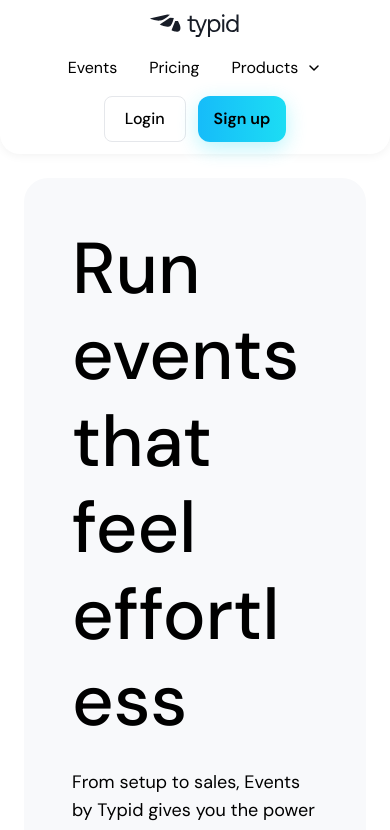
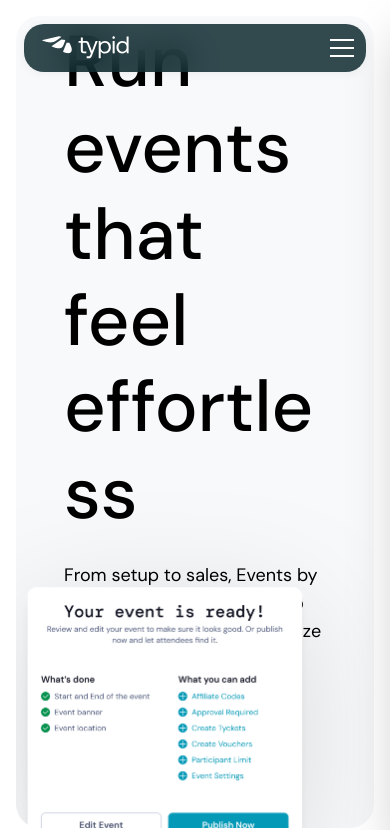
Before and after one commit to LabuanWarren/events-landing-vercel-app, a React (Vite) app: page / in a window 390 px wide. Shown: the top 830 px of the page. Built offline with nearby package versions, Linux system fonts and the light colour scheme.

Commit message:
navbar responsive for mobile and added UI styling and effects

```diff
--- a/src/components/ui/CTAButton.tsx
+++ b/src/components/ui/CTAButton.tsx
@@ -52,7 +52,7 @@ export const CTAButtonSmall: React.FC<CTAButtonProps> = ({
       className="h-[46px] rounded-xl flex flex-row justify-between items-center px-4 bg-brand-gradient text-black font-['DM_Sans'] text-base font-semibold no-underline transition-all duration-250 shadow-[0_6px_20px_rgba(28,221,244,0.3)] hover:translate-y-[-3px] hover:shadow-[0_10px_30px_rgba(28,221,244,0.45)] active:translate-y-0 active:shadow-[0_4px_15px_rgba(28,221,244,0.25)] hover:brightness-110"
     >
       <div className="flex flex-row justify-start items-end py-1">
-        <span className="text-left align-middle text-base font-['DM_Sans'] leading-6 text-black font-semibold">
+        <span className="text-left align-middle text-base font-['DM_Sans'] leading-6 text-black font-medium">
           {label}
         </span>
       </div>
--- a/src/components/ui/Hero.tsx
+++ b/src/components/ui/Hero.tsx
@@ -3,8 +3,8 @@ import { CTAButton } from './CTAButton';
 
 export const Hero = () => {
   return (
-    <div className="flex flex-col justify-start items-center p-6 gap-20">
-      <div className="rounded-3xl flex overflow-hidden flex-row md:flex-row flex-col justify-start items-center bg-[#f8f9fb]">
+    <div className="flex flex-col justify-start items-center p-4 gap-20 h-[100vh]">
+      <div className="rounded-3xl flex overflow-hidden flex-row md:flex-row flex-col justify-center bg-[#f8f9fb] w-full h-full">
         <div className="flex flex-col justify-center items-start p-12 md:p-12 gap-8">
           <div className="flex max-w-[600px] flex-col justify-start items-start gap-6">
             <h1 className="text-left text-7xl md:text-7xl text-5xl font-medium font-['DM_Sans'] leading-[1.2] text-black">
@@ -22,7 +22,7 @@ export const Hero = () => {
           <img
             src="/Dashboard.webp"
             alt="Dashboard overview"
-            className="absolute top-0 left-0 w-[723px] h-auto object-contain drop-shadow-[0_20px_60px_rgba(0,0,0,0.12)]"
+            className="absolute top-20 left-0 w-[723px] h-auto object-contain drop-shadow-[0_20px_60px_rgba(0,0,0,0.12)]"
           />
           <img
             src="/DashboardModal.webp"
--- a/src/components/ui/navbar.tsx
+++ b/src/components/ui/navbar.tsx
@@ -1,39 +1,168 @@
-import React from 'react';
+import { useState, useEffect } from 'react';
 import { CTAButtonSmall } from './CTAButton';
 
 export const Navbar = () => {
+  const [isInFeaturesSection, setIsInFeaturesSection] = useState(false);
+  const [isMobileMenuOpen, setIsMobileMenuOpen] = useState(false);
+
+  useEffect(() => {
+    const handleScroll = () => {
+      // Find the Features section by looking for the section with gradient background
+      const featuresSection = document.querySelector('section.bg-gradient-to-b');
+      if (!featuresSection) return;
+
+      const rect = featuresSection.getBoundingClientRect();
+      // Check if we've scrolled to the features section (within viewport)
+      const threshold = window.innerHeight * 0.1; // Trigger when 10% into viewport
+      setIsInFeaturesSection(rect.top <= threshold && rect.bottom >= 0);
+    };
+
+    window.addEventListener('scroll', handleScroll, { passive: true });
+    handleScroll(); // Check initial state
+
+    return () => window.removeEventListener('scroll', handleScroll);
+  }, []);
+
+  // Close mobile menu when clicking outside
+  useEffect(() => {
+    if (isMobileMenuOpen) {
+      document.body.style.overflow = 'hidden';
+    } else {
+      document.body.style.overflow = 'unset';
+    }
+    return () => {
+      document.body.style.overflow = 'unset';
+    };
+  }, [isMobileMenuOpen]);
+
   return (
-    <header className="flex flex-col justify-center items-center sticky top-0 w-full z-[1000] bg-white px-4 py-3 rounded-bl-[1.25rem] rounded-br-[1.25rem] shadow-[0_2px_10px_rgba(0,0,0,0.05)]">
-      <nav className="flex flex-row justify-between items-center w-full max-w-[1440px] md:flex-row flex-col gap-4 md:gap-0">
+    <>
+      <div className="fixed p-4 top-0 left-0 flex w-full z-[1000] px-6 py-6">
+        <header className={`flex-col justify-between items-center w-full pl-4 pr-2 py-2 rounded-[1.25rem] shadow-[0_2px_10px_rgba(0,0,0,0.05)] backdrop-blur-lg transition-all duration-300 ${
+          isInFeaturesSection ? 'bg-brand-950/80' : 'bg-white/40'
+        }`}>
+          <nav className="flex flex-row justify-between items-center w-full">
+            {/* Logo */}
             <div className="flex items-center">
-          <div className="flex items-center">
-            <img src="/typid-logo.svg" alt="Typid Logo" className="h-7 w-auto" />
-          </div>
+              <img
+                src={isInFeaturesSection ? "/typid-logo-white.svg" : "/typid-logo.svg"}
+                alt="Typid Logo"
+                className="h-7 w-auto transition-opacity duration-300"
+              />
             </div>
 
-        <div className="flex flex-row items-center gap-8 w-full md:w-auto justify-center">
-          <a className="flex flex-row items-center gap-1 cursor-pointer transition-colors duration-200 hover:text-[#0a7a94]">
-            <span className="text-base font-['DM_Sans'] leading-6 text-black">Events</span>
+            {/* Desktop Navigation Links */}
+            <div className="hidden lg:flex flex-row items-center gap-8">
+              <a className={`flex flex-row items-center gap-1 cursor-pointer transition-colors duration-300 ${
+                isInFeaturesSection ? 'hover:text-[#00C1DB]' : 'hover:text-[#0a7a94]'
+              }`}>
+                <span className={`text-base font-['DM_Sans'] leading-6 transition-colors duration-300 ${
+                  isInFeaturesSection ? 'text-white' : 'text-black'
+                }`}>Events</span>
               </a>
-          <a className="flex flex-row items-center gap-1 cursor-pointer transition-colors duration-200 hover:text-[#0a7a94]">
-            <span className="text-base font-['DM_Sans'] leading-6 text-black">Pricing</span>
+              <a className={`flex flex-row items-center gap-1 cursor-pointer transition-colors duration-300 ${
+                isInFeaturesSection ? 'hover:text-[#00C1DB]' : 'hover:text-[#0a7a94]'
+              }`}>
+                <span className={`text-base font-['DM_Sans'] leading-6 transition-colors duration-300 ${
+                  isInFeaturesSection ? 'text-white' : 'text-black'
+                }`}>Pricing</span>
               </a>
-          <a className="flex flex-row items-center gap-1 cursor-pointer transition-colors duration-200 hover:text-[#0a7a94]">
-            <span className="text-base font-['DM_Sans'] leading-6 text-black">Products</span>
+              <a className={`flex flex-row items-center gap-1 cursor-pointer transition-colors duration-300 ${
+                isInFeaturesSection ? 'hover:text-[#00C1DB]' : 'hover:text-[#0a7a94]'
+              }`}>
+                <span className={`text-base font-['DM_Sans'] leading-6 transition-colors duration-300 ${
+                  isInFeaturesSection ? 'text-white' : 'text-black'
+                }`}>Products</span>
                 <div className="flex items-center justify-center ml-1">
-              <img src="/chevron-down.svg" alt="Dropdown" className="h-4 w-4" />
+                  <img
+                    src="/chevron-down.svg"
+                    alt="Dropdown"
+                    className={`h-4 w-4 transition-all duration-300 ${
+                      isInFeaturesSection ? 'filter brightness-0 invert' : ''
+                    }`}
+                  />
                 </div>
               </a>
             </div>
 
-        <div className="flex flex-row items-center gap-3 w-full md:w-auto justify-center">
-          <button className="rounded-lg px-5 py-2.5 bg-white border border-gray-200 text-base font-['DM_Sans'] font-medium text-black cursor-pointer transition-all duration-200 hover:bg-[#f8f9fb]">
+            {/* Desktop Action Buttons */}
+            <div className="hidden lg:flex flex-row items-center gap-3">
+              <button className={`rounded-lg px-5 py-2.5 border text-base font-['DM_Sans'] font-medium cursor-pointer transition-all duration-300 ${
+                isInFeaturesSection
+                  ? 'bg-transparent border-white text-white hover:bg-white/10'
+                  : 'bg-white border-gray-200 text-black hover:bg-[#f8f9fb]'
+              }`}>
                 Login
               </button>
               <CTAButtonSmall label="Sign up" hideIcon />
             </div>
+
+            {/* Mobile Hamburger Menu Button */}
+            <button
+              className="lg:hidden flex flex-col justify-center items-center w-8 h-8 gap-1.5 z-50"
+              onClick={() => setIsMobileMenuOpen(!isMobileMenuOpen)}
+              aria-label="Toggle menu"
+            >
+              <span className={`w-6 h-0.5 transition-all duration-300 ${
+                isMobileMenuOpen ? 'rotate-45 translate-y-2' : ''
+              } ${isInFeaturesSection ? 'bg-white' : 'bg-black'}`} />
+              <span className={`w-6 h-0.5 transition-all duration-300 ${
+                isMobileMenuOpen ? 'opacity-0' : 'opacity-100'
+              } ${isInFeaturesSection ? 'bg-white' : 'bg-black'}`} />
+              <span className={`w-6 h-0.5 transition-all duration-300 ${
+                isMobileMenuOpen ? '-rotate-45 -translate-y-2' : ''
+              } ${isInFeaturesSection ? 'bg-white' : 'bg-black'}`} />
+            </button>
           </nav>
         </header>
+      </div>
+
+      {/* Mobile Menu Overlay */}
+      {isMobileMenuOpen && (
+        <div
+          className="fixed inset-0 bg-black/50 z-[999] lg:hidden"
+          onClick={() => setIsMobileMenuOpen(false)}
+        />
+      )}
+
+      {/* Mobile Menu Slide-out */}
+      <div className={`fixed top-0 right-0 h-full w-[280px] z-[1001] lg:hidden transform transition-transform duration-300 ease-in-out ${
+        isMobileMenuOpen ? 'translate-x-0' : 'translate-x-full'
+      } ${isInFeaturesSection ? 'bg-brand-950' : 'bg-white'} shadow-2xl`}>
+        <div className="flex flex-col h-full p-8 pt-24">
+          {/* Mobile Navigation Links */}
+          <div className="flex flex-col gap-6 mb-8">
+            <a className={`text-lg font-['DM_Sans'] cursor-pointer transition-colors duration-200 ${
+              isInFeaturesSection ? 'text-white hover:text-[#00C1DB]' : 'text-black hover:text-[#0a7a94]'
+            }`}>
+              Events
+            </a>
+            <a className={`text-lg font-['DM_Sans'] cursor-pointer transition-colors duration-200 ${
+              isInFeaturesSection ? 'text-white hover:text-[#00C1DB]' : 'text-black hover:text-[#0a7a94]'
+            }`}>
+              Pricing
+            </a>
+            <a className={`text-lg font-['DM_Sans'] cursor-pointer transition-colors duration-200 ${
+              isInFeaturesSection ? 'text-white hover:text-[#00C1DB]' : 'text-black hover:text-[#0a7a94]'
+            }`}>
+              Products
+            </a>
+          </div>
+
+          {/* Mobile Action Buttons */}
+          <div className="flex flex-col gap-3 mt-auto">
+            <button className={`rounded-lg px-5 py-3 border text-base font-['DM_Sans'] font-medium cursor-pointer transition-all duration-200 ${
+              isInFeaturesSection
+                ? 'bg-transparent border-white text-white hover:bg-white/10'
+                : 'bg-transparent border-black text-black hover:bg-[#f8f9fb]'
+            }`}>
+              Login
+            </button>
+            <CTAButtonSmall label="Sign up" hideIcon />
+          </div>
+        </div>
+      </div>
+    </>
   );
 };
 
```
Lines whose indentation alone changed are shown as unchanged.
